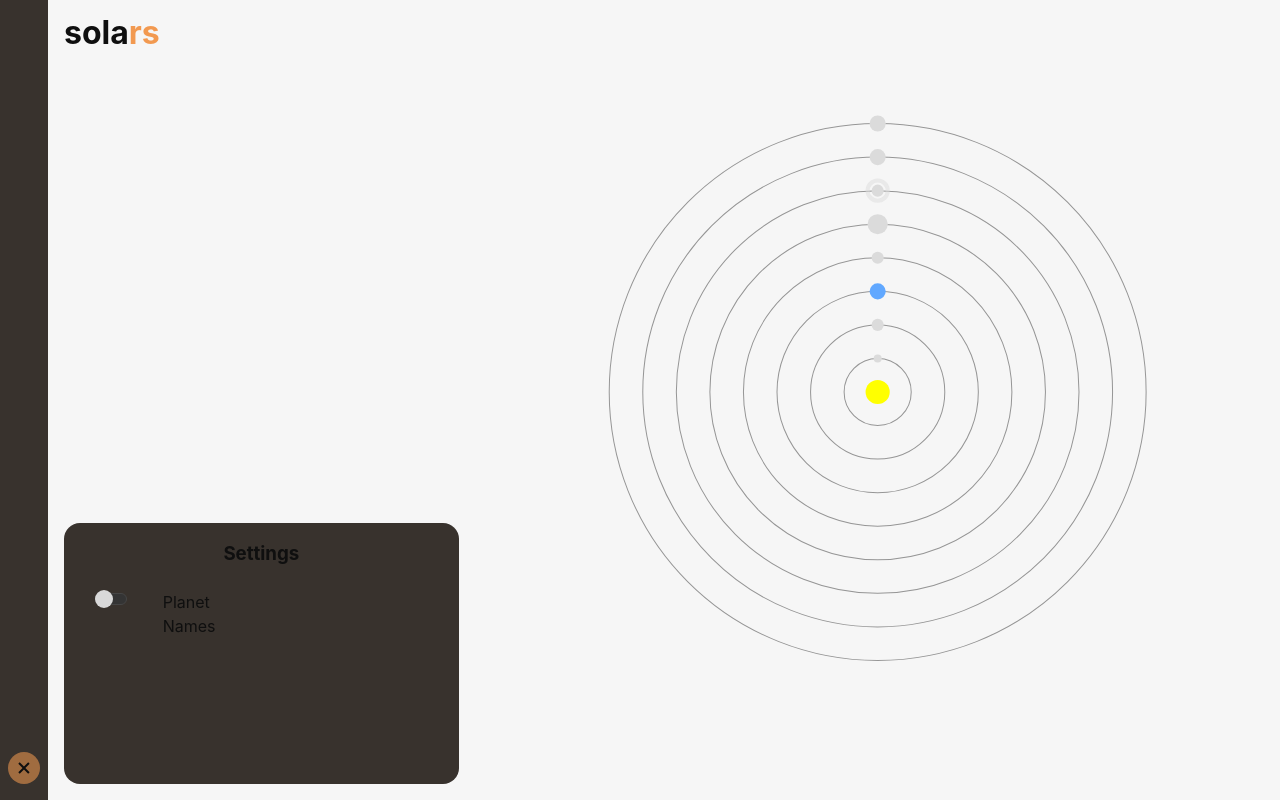
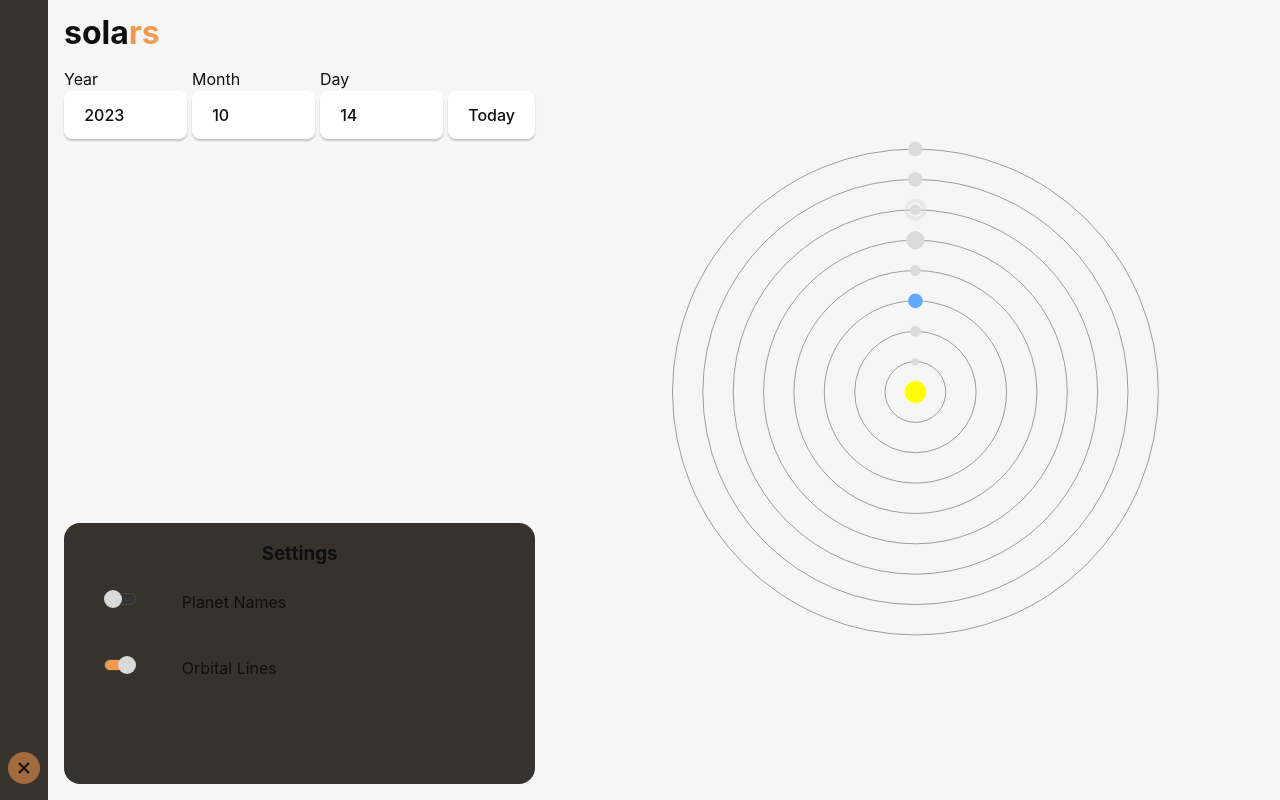
Before and after one commit to conveyGhost/solar-system-visual, a React (Vite) app: page / in a window 1280 px wide. Both pictures are taken after a click on the element 24 px from the left and 768 px from the top of the page. Built offline with nearby package versions, Linux system fonts and the light colour scheme.

Commit message:
orbital lines toggle

```diff
--- a/src/App.tsx
+++ b/src/App.tsx
@@ -30,7 +30,8 @@ const SidePane = () => {
   return (
     <>
       <Title />
-      {displayOptions ? <Options /> : <DateSelector />}
+      <DateSelector />
+      {displayOptions && <Options />}
     </>
   );
 };
--- a/src/components/DateSelector.tsx
+++ b/src/components/DateSelector.tsx
@@ -1,3 +1,4 @@
+import { BiCommand } from "react-icons/bi";
 import {
   useDate,
   useGoToToday,
--- a/src/components/Options.tsx
+++ b/src/components/Options.tsx
@@ -1,9 +1,14 @@
-import { useOptions, useTogglePlanetNames } from "../context/AppContext/hooks";
+import {
+  useOptions,
+  useToggleOrbitalLines,
+  useTogglePlanetNames,
+} from "../context/AppContext/hooks";
 import Toggle from "./Toggle";
 
 const Options = () => {
-  const { planetNames } = useOptions();
+  const { planetNames, orbitalLines } = useOptions();
   const togglePlanetNames = useTogglePlanetNames();
+  const toggleOrbitalLines = useToggleOrbitalLines();
 
   return (
     <div className="options-container">
@@ -17,6 +22,15 @@ const Options = () => {
       <label htmlFor="toggle-planet-names" className="options-label">
         Planet Names
       </label>
+      <Toggle
+        id="toggle-orbital-lines"
+        className="options-toggle"
+        checked={orbitalLines}
+        onClick={toggleOrbitalLines}
+      />
+      <label htmlFor="toggle-orbital-lines" className="options-label">
+        Orbital Lines
+      </label>
     </div>
   );
 };
--- a/src/components/Planet.tsx
+++ b/src/components/Planet.tsx
@@ -21,7 +21,7 @@ type PlanetProps = {
 
 const Planet = ({ name, width, height, position }: PlanetProps) => {
   const date = useDate();
-  const { planetNames } = useOptions();
+  const { planetNames, orbitalLines } = useOptions();
   const [degrees, setDegrees] = React.useState(0);
   const centerX = React.useMemo(() => width / 2, [width]);
   const centerY = React.useMemo(() => height / 2, [height]);
@@ -43,6 +43,7 @@ const Planet = ({ name, width, height, position }: PlanetProps) => {
 
   return (
     <g transform={`rotate(${degrees}, ${centerX}, ${centerY})`}>
+      {orbitalLines && (
         <circle
           cx={centerX}
           cy={centerY}
@@ -51,6 +52,7 @@ const Planet = ({ name, width, height, position }: PlanetProps) => {
           stroke="#969696"
           strokeWidth="1px"
         />
+      )}
       {planetNames && (
         <>
           <circle
--- a/src/components/Toggle.tsx
+++ b/src/components/Toggle.tsx
@@ -9,7 +9,7 @@ const Toggle = (props: ToggleProps) => {
       <div className={props.className} onClick={props.onClick}>
         {props.checked ? <On /> : <Off />}
       </div>
-      <input type="checkbox" style={{ display: "none" }} {...props} />
+      <input type="checkbox" style={{ display: "none" }} {...props} readonly />
     </>
   );
 };
--- a/src/context/AppContext/action.ts
+++ b/src/context/AppContext/action.ts
@@ -8,7 +8,8 @@ export type Action =
   | SetPlanetShow
   | GoToToday
   | ToggleDisplayOptions
-  | TogglePlanetNames;
+  | TogglePlanetNames
+  | ToggleOrbitalLines;
 
 export type UpdateYear = Tagged<"UpdateYear"> & {
   year: number;
@@ -24,7 +25,6 @@ export type SetPlanetShow = Tagged<"SetPlanetShow"> & {
 };
 
 export type GoToToday = Tagged<"GoToToday">;
-
 export type ToggleDisplayOptions = Tagged<"ToggleDisplayOptions">;
-
 export type TogglePlanetNames = Tagged<"TogglePlanetNames">;
+export type ToggleOrbitalLines = Tagged<"ToggleOrbitalLines">;
--- a/src/context/AppContext/hooks.ts
+++ b/src/context/AppContext/hooks.ts
@@ -104,3 +104,8 @@ export const useTogglePlanetNames = (): (() => void) => {
   const dispatch = useAppDispatcher();
   return React.useCallback(() => dispatch({ tag: "TogglePlanetNames" }), []);
 };
+
+export const useToggleOrbitalLines = (): (() => void) => {
+  const dispatch = useAppDispatcher();
+  return React.useCallback(() => dispatch({ tag: "ToggleOrbitalLines" }), []);
+};
--- a/src/context/AppContext/index.tsx
+++ b/src/context/AppContext/index.tsx
@@ -20,6 +20,7 @@ const initialize = (): State => ({
   displayOptions: false,
   options: {
     planetNames: false,
+    orbitalLines: true,
   },
 });
 
@@ -62,6 +63,15 @@ const reducer = (state: State, action: Actions.Action): State => {
     case "ToggleDisplayOptions": {
       return { ...state, displayOptions: !state.displayOptions };
     }
+    case "ToggleOrbitalLines": {
+      return {
+        ...state,
+        options: {
+          ...state.options,
+          orbitalLines: !state.options.orbitalLines,
+        },
+      };
+    }
   }
 };
 
--- a/src/domain/options.ts
+++ b/src/domain/options.ts
@@ -1,3 +1,4 @@
 export type AppOptions = {
   planetNames: boolean;
+  orbitalLines: boolean;
 };
--- a/src/styles.css
+++ b/src/styles.css
@@ -10,6 +10,8 @@ body {
 
   color: #0f0f0f;
   background-color: #f6f6f6;
+
+  overflow: hidden;
 
   font-synthesis: none;
   text-rendering: optimizeLegibility;
@@ -60,7 +62,6 @@ body {
     "y-input m-input d-input t-button"
     "y-input m-input d-input t-button";
   column-gap: 5px;
-  margin: auto;
 }
 
 .item-y-label {
@@ -189,7 +190,12 @@ button {
     background-color: #37322e98;
   }
 
+  button:hover {
+    border-color: #f29950;
+  }
+
   button:active {
+    border-color: #f29950;
     background-color: #0f0f0f69;
   }
 }
@@ -217,3 +223,48 @@ button {
 .settings-button-close {
   background-color: #f299508f;
 }
+
+.tooltip {
+  position: relative;
+}
+
+.tooltip .tooltip-text {
+  visibility: hidden;
+  width: 4rem;
+  background-color: color(srgb 0.315 0.2695 0.2315);
+  color: #b5b5b5;
+  border-radius: 6px;
+  padding: 5px 0;
+  display: flex;
+  justify-content: center;
+  align-items: center;
+
+  /* Position the tooltip */
+  position: absolute;
+  z-index: 1;
+  top: 0.25rem;
+  left: 105%;
+}
+
+.tooltip-text svg {
+  margin-right: 0.25rem;
+}
+
+.tooltip:hover .tooltip-text {
+  animation: 1.5s ttFadeIn;
+  visibility: visible;
+}
+
+@keyframes ttFadeIn {
+  0% {
+    opacity: 0;
+  }
+
+  50% {
+    opacity: 0;
+  }
+
+  100% {
+    opacity: 1;
+  }
+}
```
Also changed, not shown: src-tauri/tauri.conf.json (line endings or trailing spaces), 1 other file (tests, documents, lock files or other folders). Lines whose indentation alone changed are shown as unchanged.
